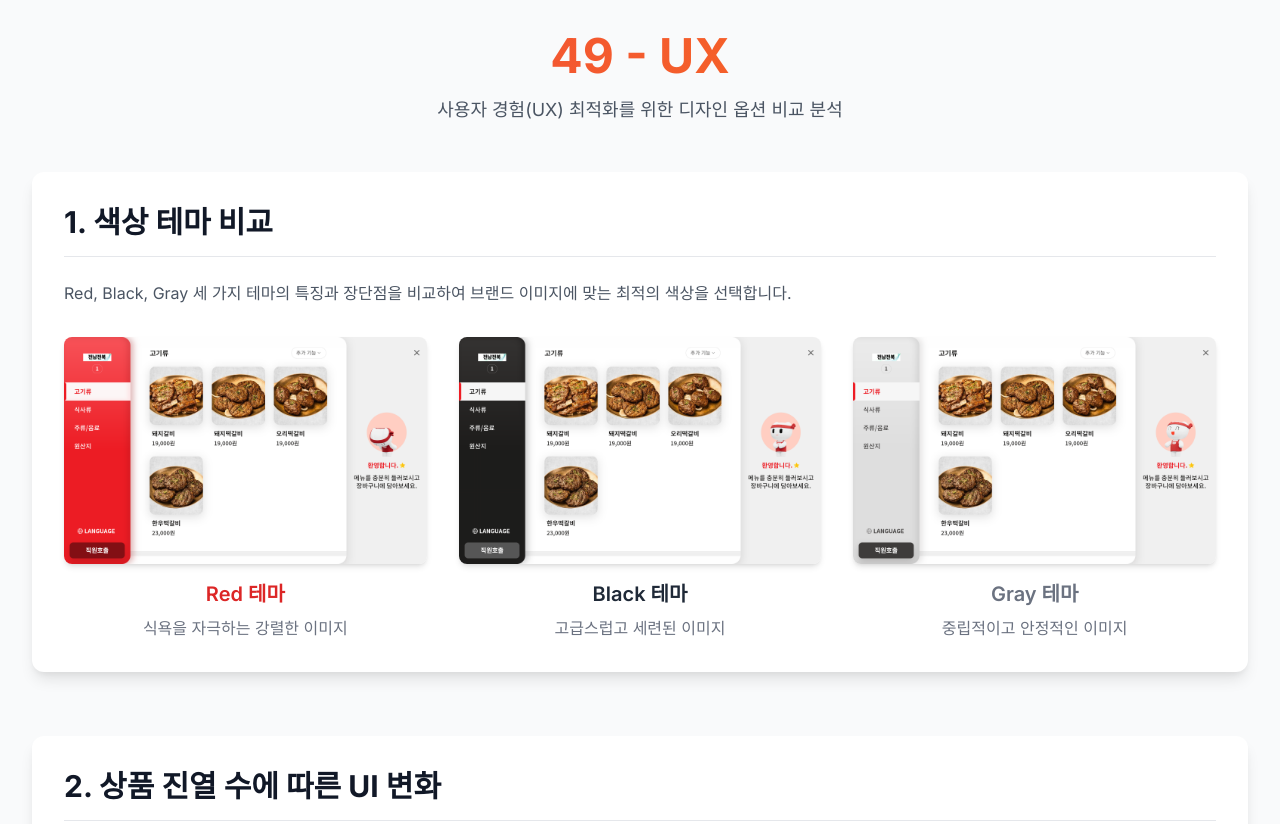
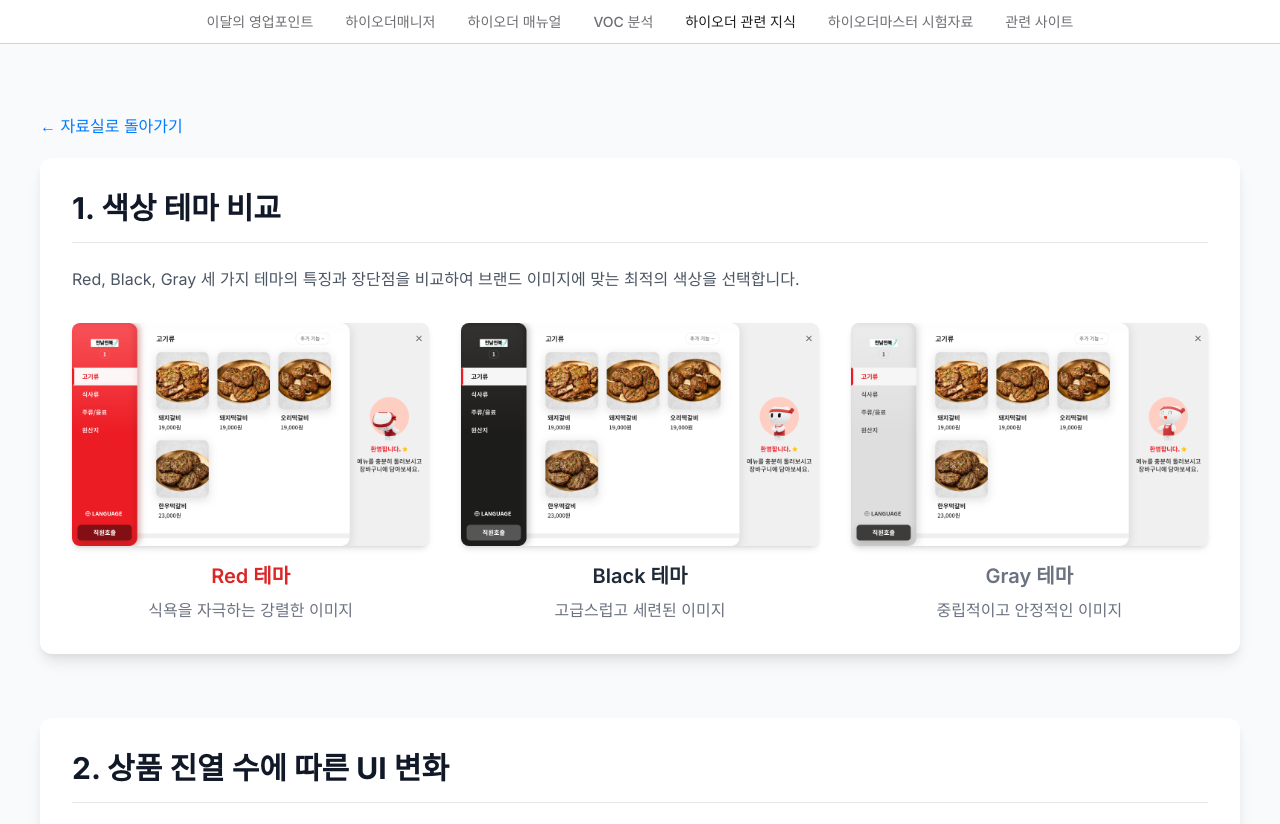
Before and after one commit to jnjbhiorder/hiordermaster, a plain HTML site: page newux.html in a window 1280 px wide. Shown: the top 824 px of the page. Drawn offline with nearby package versions, Linux system fonts and the light colour scheme; a web font is replaced by a local one.

Commit message:
Update newux.html

```diff
--- a/newux.html
+++ b/newux.html
@@ -3,10 +3,15 @@
 <head>
     <meta charset="UTF-8">
     <meta name="viewport" content="width=device-width, initial-scale=1.0">
-    <title>HI-ORDER 49 - NEW UX/UI 디자인 소개</title>
+    <title>영업이지(easy)</title>
     <script src="https://cdn.tailwindcss.com"></script>
     <link href="https://fonts.googleapis.com/css2?family=Inter:wght@400;500;600;700&display=swap" rel="stylesheet">
-    <style>
+        <script src="https://cdn.tailwindcss.com"></script>
+    <script src="https://cdn.jsdelivr.net/npm/chart.js"></script>
+    <link rel="preconnect" href="https://fonts.googleapis.com">
+    <link rel="preconnect" href="https://fonts.gstatic.com" crossorigin>
+    <link href="https://fonts.googleapis.com/css2?family=Noto+Sans+KR:wght@300;400;500;700&display=swap" rel="stylesheet">
+    <link rel="stylesheet" href="css/icloud_inspired_style.css"><style>
         body {
             font-family: 'Inter', sans-serif;
         }
@@ -28,15 +33,23 @@
     </style>
 </head>
 <body class="bg-gray-50 text-gray-800">
-
-    <div class="container mx-auto p-4 md:p-8">
-        <!-- Header -->
-        <header class="text-center mb-12">
-            <h1 class="text-4xl md:text-5xl font-bold gradient-text">49 - UX</h1>
-            <p class="mt-4 text-lg text-gray-600">사용자 경험(UX) 최적화를 위한 디자인 옵션 비교 분석</p>
-        </header>
-
-        <div class="space-y-16">
+    <header>
+        <nav>
+            <ul>
+                <li><a href="index.html">이달의 영업포인트</a></li>
+                <li><a href="guide.html">하이오더매니저</a></li>
+                <li><a href="search.html">하이오더 매뉴얼</a></li>
+                <li><a href="voc.html">VOC 분석</a></li>
+                <li><a href="materials.html" class="active">하이오더 관련 지식</a></li>
+                <li><a href="exam_materials.html">하이오더마스터 시험자료</a></li>
+                <li><a href="related_sites.html">관련 사이트</a></li>
+            </ul>
+        </nav>
+    </header>
+ <main>
+        <div class="container">
+             <a href="materials.html" class="back-link">&larr; 자료실로 돌아가기</a>
+            <div class="space-y-16">
             <!-- Section 1: 색상 테마 비교 -->
             <section id="theme-comparison" class="section-card p-6 md:p-8">
                 <h2 class="text-2xl md:text-3xl font-bold mb-6 text-gray-900 border-b pb-4">1. 색상 테마 비교</h2>
@@ -155,12 +168,9 @@
                 </div>
             </section>
         </div>
-
-        <!-- Footer -->
-        <footer class="text-center mt-16 py-6 border-t">
-            <p class="text-gray-500">&copy; 2024 HI-ORDER UX/UI Analysis. All rights reserved.</p>
-        </footer>
-    </div>
-
+    </main>
+    <footer>
+        <p>&copy; 2025 Hiorder Master Certification Training Center. All rights reserved.</p>
+    </footer>
 </body>
 </html>
```
